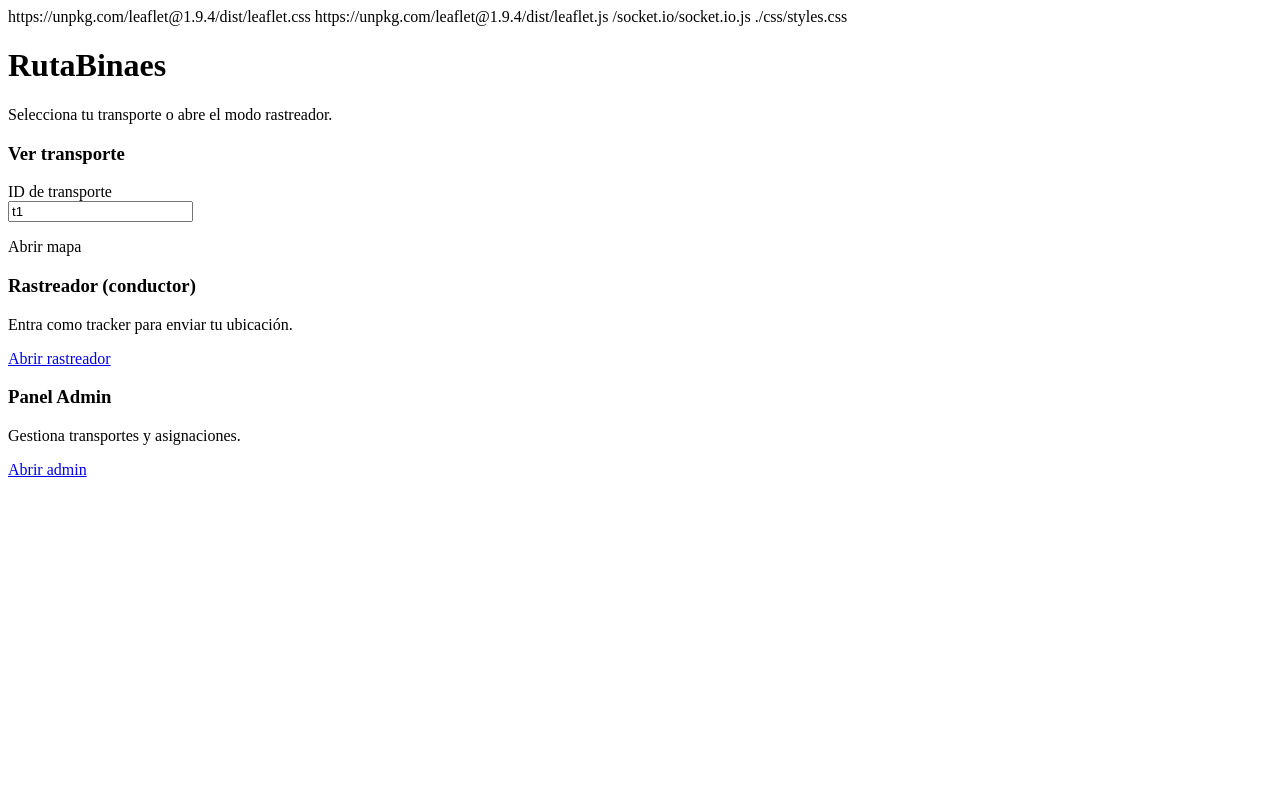
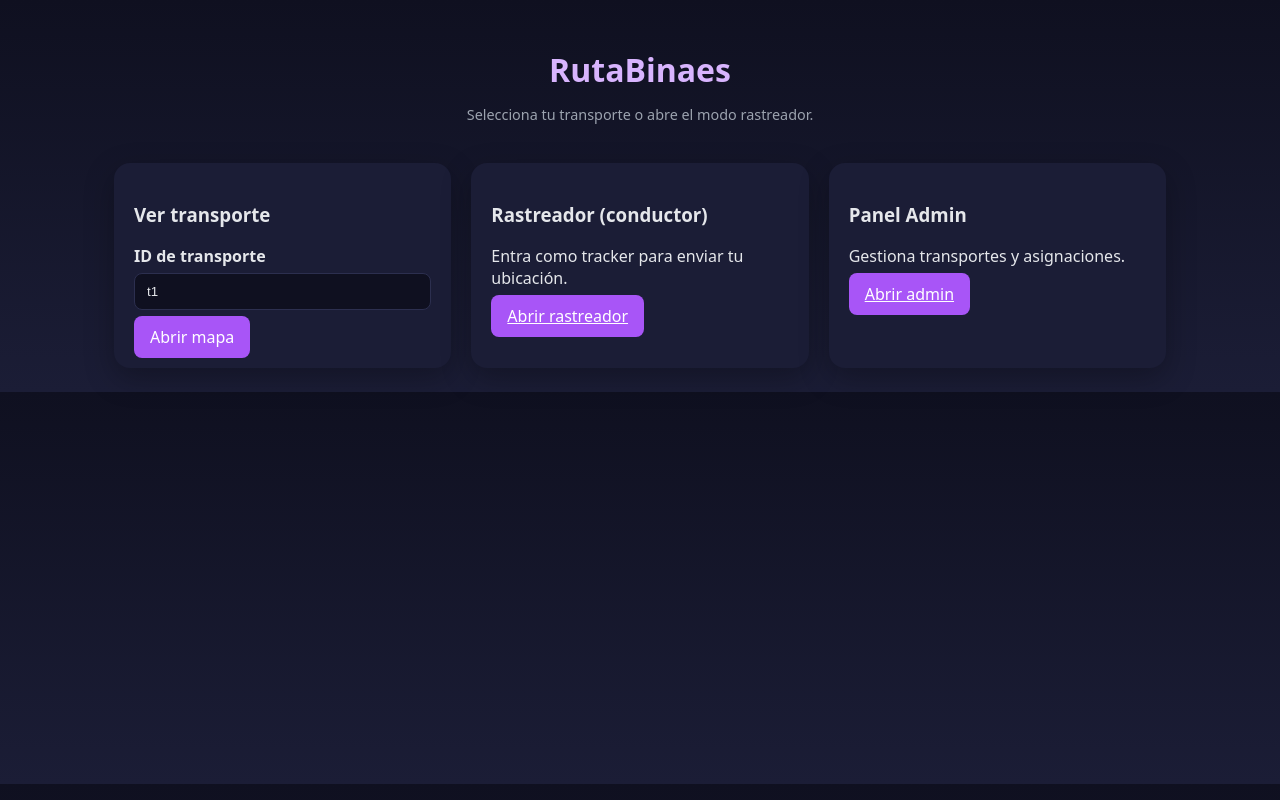
Before and after one commit to sitioweb001/rutas-tracker-realtime, a plain HTML site: page rutas-tracker-realtime-fixed/frontend/index.html in a window 1280 px wide. Drawn offline with nearby package versions, Linux system fonts and the light colour scheme.

Commit message:
Fix HTML structure and script/link tags

```diff
--- a/rutas-tracker-realtime-fixed/frontend/index.html
+++ b/rutas-tracker-realtime-fixed/frontend/index.html
@@ -1,14 +1,13 @@
-
 <!doctype html>
 <html lang="es">
 <head>
   <meta charset="utf-8" />
   <meta name="viewport" content="width=device-width,initial-scale=1" />
   <title>RutaBinaes – Demo</title>
-  https://unpkg.com/leaflet@1.9.4/dist/leaflet.css
-  https://unpkg.com/leaflet@1.9.4/dist/leaflet.js</script>
-  /socket.io/socket.io.js</script>
-  ./css/styles.css
+  <link rel="stylesheet" href="https://unpkg.com/leaflet@1.9.4/dist/leaflet.css" />
+  <script src="https://unpkg.com/leaflet@1.9.4/dist/leaflet.js"></script>
+  <script src="/socket.io/socket.io.js"></script>
+  <link rel="stylesheet" href="./css/styles.css" />
 </head>
 <body>
   <div class="container">
```
